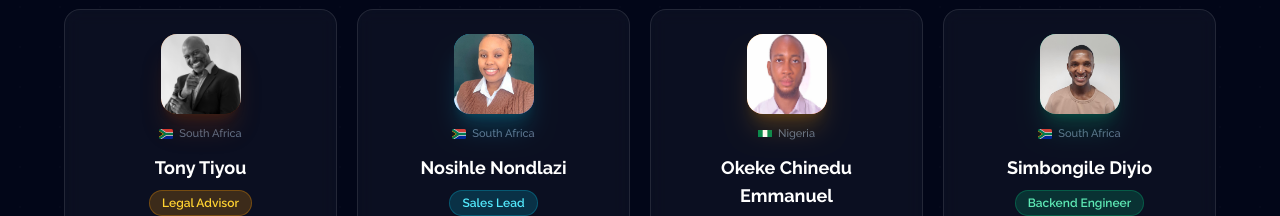
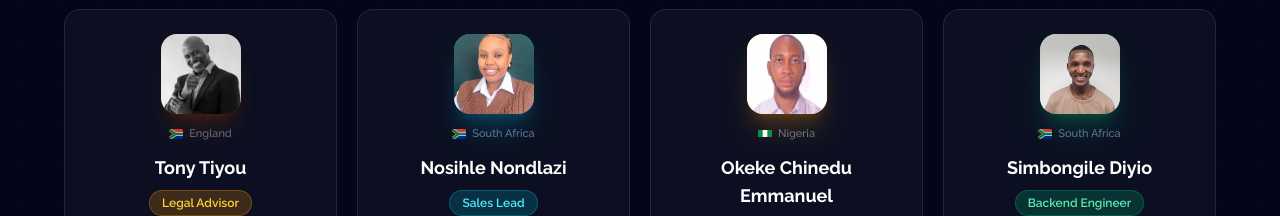
Before and after one commit to somahorse/SomaHorseNexus, a Next.js app in the folder frontend/: page /about in a window 1280 px wide. Shown: the part 6100-6316 px from the top of the page. Built offline with nearby package versions, Linux system fonts and the light colour scheme; no server answers.

Commit message:
updated Tony's country

```diff
--- a/frontend/src/data/team_members.ts
+++ b/frontend/src/data/team_members.ts
@@ -12,7 +12,7 @@ export const teamMembers = [
   {
     name: "Tony Tiyou ",
     role: "Legal Advisor",
-    country: "South Africa",
+    country: "England",
     bio: "Trusted legal advisor overseeing corporate governance, compliance, and regulatory strategy.",
     gradient: "from-amber-700 to-orange-900",
     accent: "brown",
```
